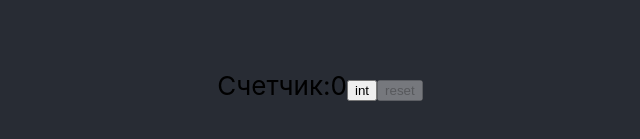
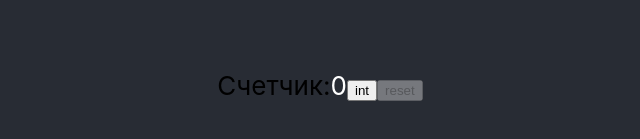
Before and after one commit to regggulus/Counter_React_TS, a React (Create React App) app: page / in a window 1280 px wide. Shown: the part 315-454 px from the top of the page, without its empty margins (320-960 px from the left). Built offline with nearby package versions, Linux system fonts and the light colour scheme; the HTML template or start-up script is replaced by a standard one.

Commit message:
backlighting of the counter button when the value is reached

```diff
--- a/src/App.tsx
+++ b/src/App.tsx
@@ -5,10 +5,15 @@ function App() {
     const maxValue = 5
     const minValue = 0
     const [count, setCount] = useState(minValue)
+    const countColorWhite = {color: 'white'}
+    const countColorRed = {color: 'red'}
     return (
         <div className={'App'}>
             Счетчик:
-            {count}
+            <div style={count >= maxValue ? countColorRed : countColorWhite}>
+                {count}
+            </div>
+
             <div>
                 <button style={{}} onClick={()=> {setCount( count+1)}} disabled={count>=maxValue}>int</button>
                 <button onClick={()=> {setCount(minValue)}} disabled={count < maxValue}>reset</button>
```
